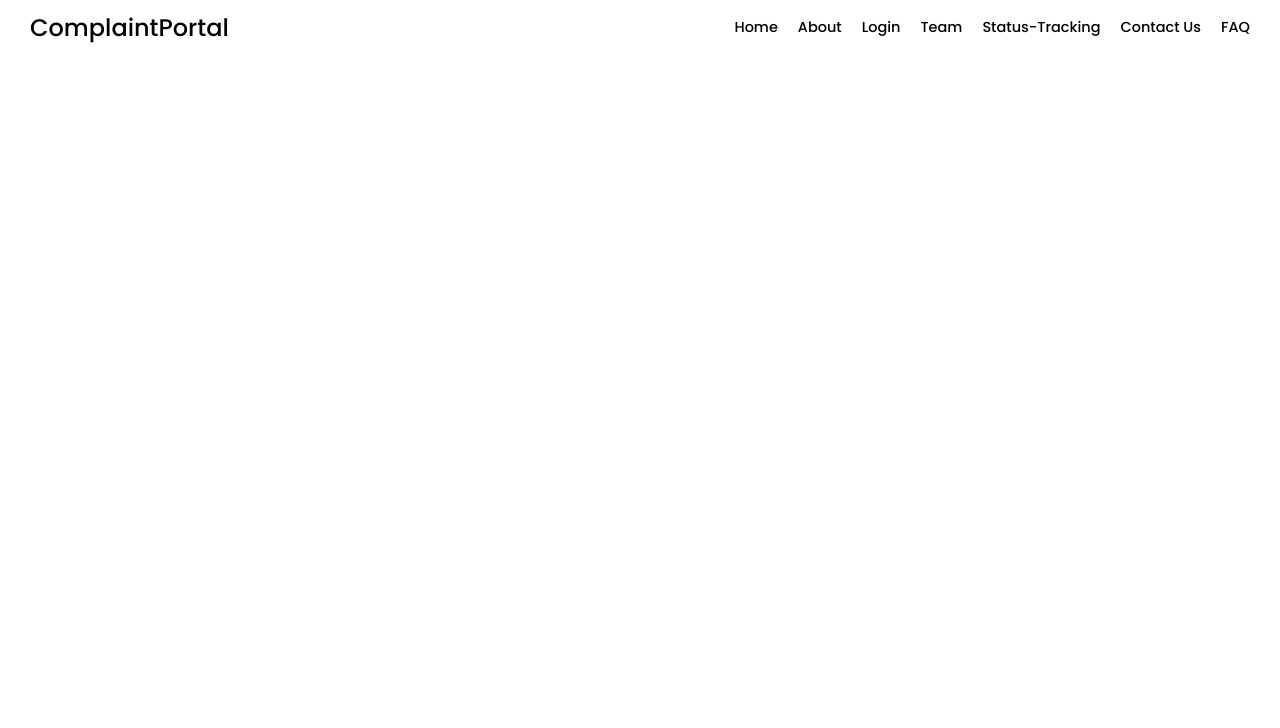
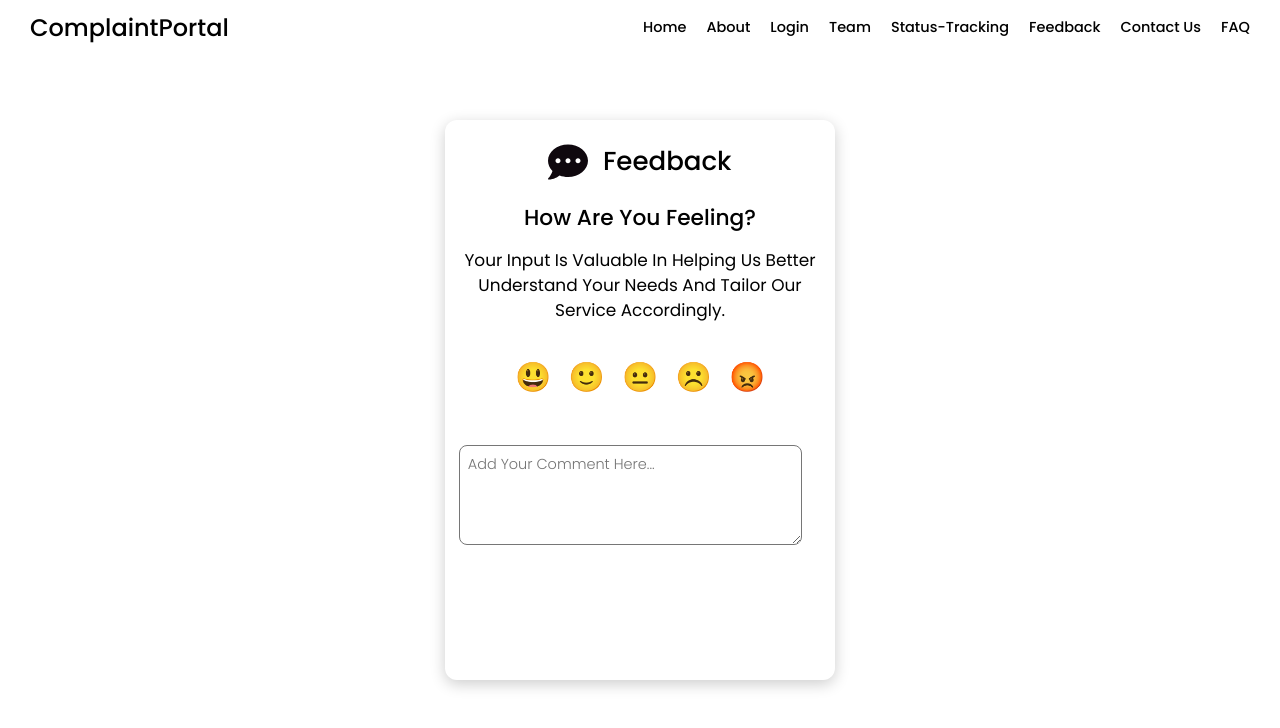
Before and after one commit to RuchiF/Complaint-Portal-DBMS, a React app in the folder home/: page /feedback in a window 1280 px wide. Shown: the top 728 px of the page. Built offline with nearby package versions, Linux system fonts and the light colour scheme; the HTML template or start-up script is replaced by a standard one.

Commit message:
feedback page added

```diff
--- a/home/package.json
+++ b/home/package.json
@@ -11,7 +11,8 @@
   },
   "dependencies": {
     "react": "^18.3.1",
-    "react-dom": "^18.3.1"
+    "react-dom": "^18.3.1",
+    "react-router-dom": "^6.27.0"
   },
   "devDependencies": {
     "@eslint/js": "^9.11.1",
--- a/home/src/App.jsx
+++ b/home/src/App.jsx
@@ -4,6 +4,7 @@ import Home from "./pages_/Home.jsx";
 import Login from "./pages_/Login.jsx";
 import Signup from "./pages_/Signup.jsx";
 import Status from "./pages_/StatusTracking.jsx";
+import Feedback from "./pages_/Feedback.jsx";
 function App() {
   return (
     <Router>
@@ -13,6 +14,7 @@ function App() {
         <Route path="/login" element={<Login />} />
         <Route path="/signup" element={<Signup />} />
         <Route path="/status" element={<Status />} />
+        <Route path="/feedback" element={<Feedback />} />
         <Route path="*" element={<Home />} />
         {/* asteric(*) means anything other than these page */}
       </Routes>
--- a/home/src/components_/navbar.jsx
+++ b/home/src/components_/navbar.jsx
@@ -13,6 +13,7 @@ const Navbar = () => {
         <a href="/login">Login</a>
         <a href="/team">Team</a>
         <a href="/status">Status-Tracking</a>
+        <a href="/feedback">Feedback</a>
         <a href="/contact">Contact Us</a>
         <a href="/faq">FAQ</a>
       </div>
--- /dev/null
+++ b/home/src/pages_/Feedback.jsx
@@ -0,0 +1,55 @@
+import React, { useState } from "react";
+import { FaCommentDots } from "react-icons/fa";
+import "./feedback.css";
+import Navbar from "../components_/navbar";
+const Feedback = () => {
+  const [selectedEmoji, setSelectedEmoji] = useState(null);
+
+  const emojis = [
+    { emoji: "😃", meaning: "Happy" },
+    { emoji: "🙂", meaning: "Content" },
+    { emoji: "😐", meaning: "Neutral" },
+    { emoji: "☹️", meaning: "Sad" },
+    { emoji: "😡", meaning: "Angry" },
+  ];
+
+  return (
+    <>
+      <Navbar />
+      <div className="feed-cont">
+        <div className="header">
+          <FaCommentDots size={40} style={{ color: "rgb(15, 8, 14)" }} />
+          <h1 class="headtext">Feedback</h1>
+        </div>
+        <h1 className="ftext">How are you feeling?</h1>
+        <h3 className="text-sm">
+          Your input is valuable in helping us better understand your needs and
+          tailor our service accordingly.
+        </h3>
+
+        <div className="emoji-slider">
+          {emojis.map((item, index) => (
+            <div
+              key={index}
+              className={`emoji-item ${
+                selectedEmoji === index ? "selected" : ""
+              }`}
+              onClick={() => setSelectedEmoji(index)}
+              title={item.meaning}
+            >
+              {item.emoji}
+            </div>
+          ))}
+        </div>
+
+        <textarea
+          className="comment-box"
+          placeholder="Add your comment here..."
+        ></textarea>
+        <button className="submit">Submit</button>
+      </div>
+    </>
+  );
+};
+
+export default Feedback;
--- /dev/null
+++ b/home/src/pages_/feedback.css
@@ -0,0 +1,98 @@
+body {
+  background-color: var(--bgcolor);
+}
+
+.feed-cont {
+  width: 390px;
+  margin: auto;
+  display: flex;
+  flex-direction: column;
+  padding: 1rem;
+  height: 70vh;
+  gap: 1.2rem;
+  position: absolute;
+  top: 50%;
+  left: 50%;
+  transform: translate(-50%, -50%);
+  background-color: var(--boxcolor);
+  border-radius: 12px;
+  box-shadow: 0 4px 15px rgba(0, 0, 0, 0.2);
+}
+
+.feed-cont .header {
+  display: flex;
+  align-items: center;
+  justify-content: center;
+  gap: 1rem;
+  padding: 0.5rem;
+  color: var(--textcolor);
+}
+
+.headtext {
+  font-size: 1.8rem;
+  text-align: center;
+}
+.ftext {
+  text-align: center;
+  color: var(--textcolor);
+  font-size: 1.5rem;
+}
+
+.emoji-slider {
+  display: flex;
+  justify-content: center;
+  gap: 1.2rem;
+  margin: 1rem 0;
+}
+
+.text-sm {
+  font-weight: 400;
+  text-align: center;
+  color: var(--textcolor);
+}
+
+.emoji-item {
+  font-size: 2rem;
+  cursor: pointer;
+  transition: transform 0.2s ease;
+}
+
+.emoji-item:hover {
+  transform: scale(1.2);
+}
+
+.comment-box {
+  width: 95%;
+  height: 100px;
+  padding: 0.5rem;
+  margin-top: 1rem;
+  /* border: 1px solid #8b6f47; */
+  border-radius: 8px;
+  font-size: 1rem;
+  font-weight: 300;
+  resize: vertical;
+  /* background-color: rgba(255, 248, 235, 255); */
+}
+
+.emoji-item.selected {
+  background-color: var(--navfootcolor);
+  border-radius: 50%;
+  padding: 0.5rem;
+}
+
+.feed-cont .submit {
+  width: 40%;
+  margin: auto;
+  margin-top: 1rem;
+  height: 2.5rem;
+  background-color: var(--textcolor);
+  color: white;
+  border: none;
+  border-radius: 8px;
+  cursor: pointer;
+  transition: background-color 0.3s ease;
+}
+
+.feed-cont .submit:hover {
+  /* background-color: rgb(30, 20, 25); */
+}
```
Also changed, not shown: 1 other file (tests, documents, lock files or other folders).
